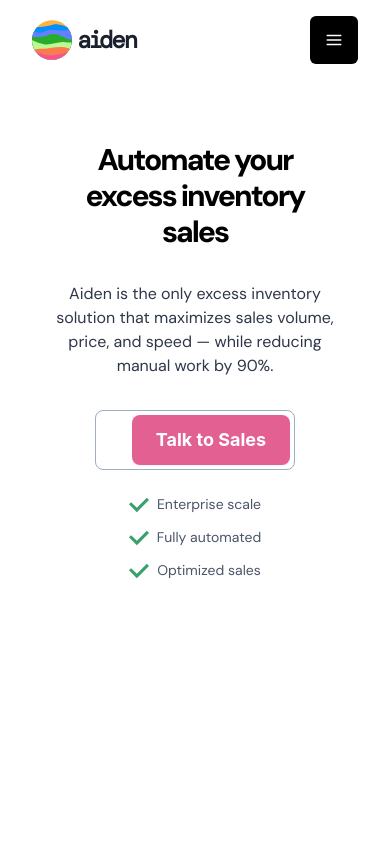
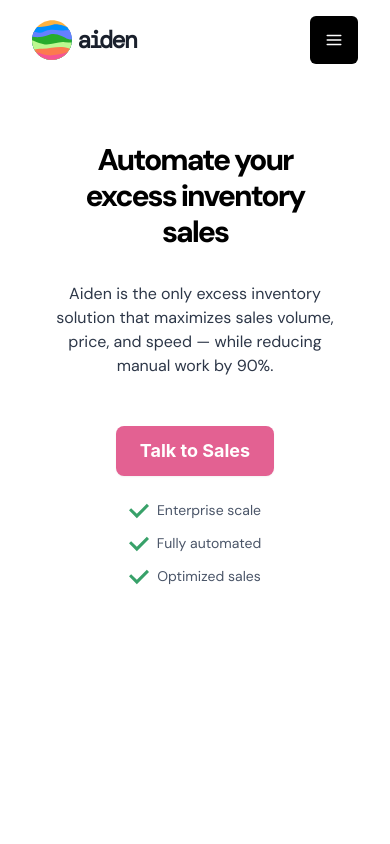
Before and after one commit to dannymansilla/pallet, a React (Create React App) app in the folder frontend/: page / in a window 390 px wide. Shown: the top 844 px of the page. Built offline with nearby package versions, Linux system fonts and the light colour scheme; no server answers.

Commit message:
fix small screen

```diff
--- a/frontend/src/components/BuiltForGrowthSection.js
+++ b/frontend/src/components/BuiltForGrowthSection.js
@@ -38,7 +38,7 @@ export default function BuiltForGrowthSection() {
         {/* Image Container with Dynamic Hover Effect */}
         <Box
           width="100%"
-          height={{ base: "100px", sm: "400px", md: "400px", lg: "500px" }}
+          height={{ base: "200px", sm: "400px", md: "400px", lg: "500px" }}
           mx="auto"
           bg={bg}
           transition="background 0.5s ease" // Smooth gradient transition
@@ -54,7 +54,7 @@ export default function BuiltForGrowthSection() {
             borderRadius="lg"
             objectFit="cover"
             width="auto"
-            height={{ base: "100px", sm: "400px", md: "400px", lg: "400px" }}
+            height={{ base: "200px", sm: "400px", md: "400px", lg: "400px" }}
             mx="auto"
           />
         </Box>
--- a/frontend/src/pages/LandingPage.js
+++ b/frontend/src/pages/LandingPage.js
@@ -125,8 +125,10 @@ const LandingPage = () => {
     price, and speed — while reducing manual work by 90%.
   </Text>
 
-            {/* Form Container */}
-            <Box width="100%" px={{ base: '10', md: '0' }}>
+  {/* Desktop Form & Mobile Button */}
+  <Box width="100%" px={{ base: 10, md: 0 }}>
+    {/* Desktop-Only Form */}
+    <Box display={{ base: 'none', md: 'block' }}>
       <Flex
         as="form"
         direction="row"
@@ -159,7 +161,6 @@ const LandingPage = () => {
         <Button
           as={RouterLink}
           to={`/requestdemo?email=${encodeURIComponent(email)}`}
-                  // Adjust your color scheme or variant as needed
           variant="logo_accent"
           size="lg"
           h="50px"
@@ -170,9 +171,25 @@ const LandingPage = () => {
           Talk to Sales
         </Button>
       </Flex>
+    </Box>
 
+    {/* Mobile-Only Button */}
+    <Box display={{ base: 'block', md: 'none' }} mt={4}>
+      <Button
+        as={RouterLink}
+        to="/requestdemo"
+        variant="logo_accent"
+        size="lg"
+        h="50px"
+        px={6}
+        borderRadius="lg"
+        shadow="sm"
+      >
+        Talk to Sales
+      </Button>
+    </Box>
 
-            {/* Three Check Marks Below the Form */}
+    {/* Check Marks */}
     <Flex
       direction={{ base: 'column', md: 'row' }}
       align={{ base: 'center', md: 'flex-start' }}
@@ -183,29 +200,22 @@ const LandingPage = () => {
       {/* 1st check item */}
       <Flex align="center">
         <Icon as={CheckIcon} color="green.500" boxSize={5} mr={2} />
-                <Text color="gray.600" fontSize="sm">
-                  Enterprise scale
-                </Text>
+        <Text color="gray.600" fontSize="sm">Enterprise scale</Text>
       </Flex>
-
       {/* 2nd check item */}
       <Flex align="center">
         <Icon as={CheckIcon} color="green.500" boxSize={5} mr={2} />
-                <Text color="gray.600" fontSize="sm">
-                  Fully automated
-                </Text>
+        <Text color="gray.600" fontSize="sm">Fully automated</Text>
       </Flex>
-
       {/* 3rd check item */}
       <Flex align="center">
         <Icon as={CheckIcon} color="green.500" boxSize={5} mr={2} />
-                <Text color="gray.600" fontSize="sm">
-                  Optimized sales
-                </Text>
+        <Text color="gray.600" fontSize="sm">Optimized sales</Text>
       </Flex>
     </Flex>
   </Box>
 </VStack>
+
 
           {/* Replace the Image with the Lottie Animation */}
           <Box
```
Lines whose indentation alone changed are shown as unchanged.
